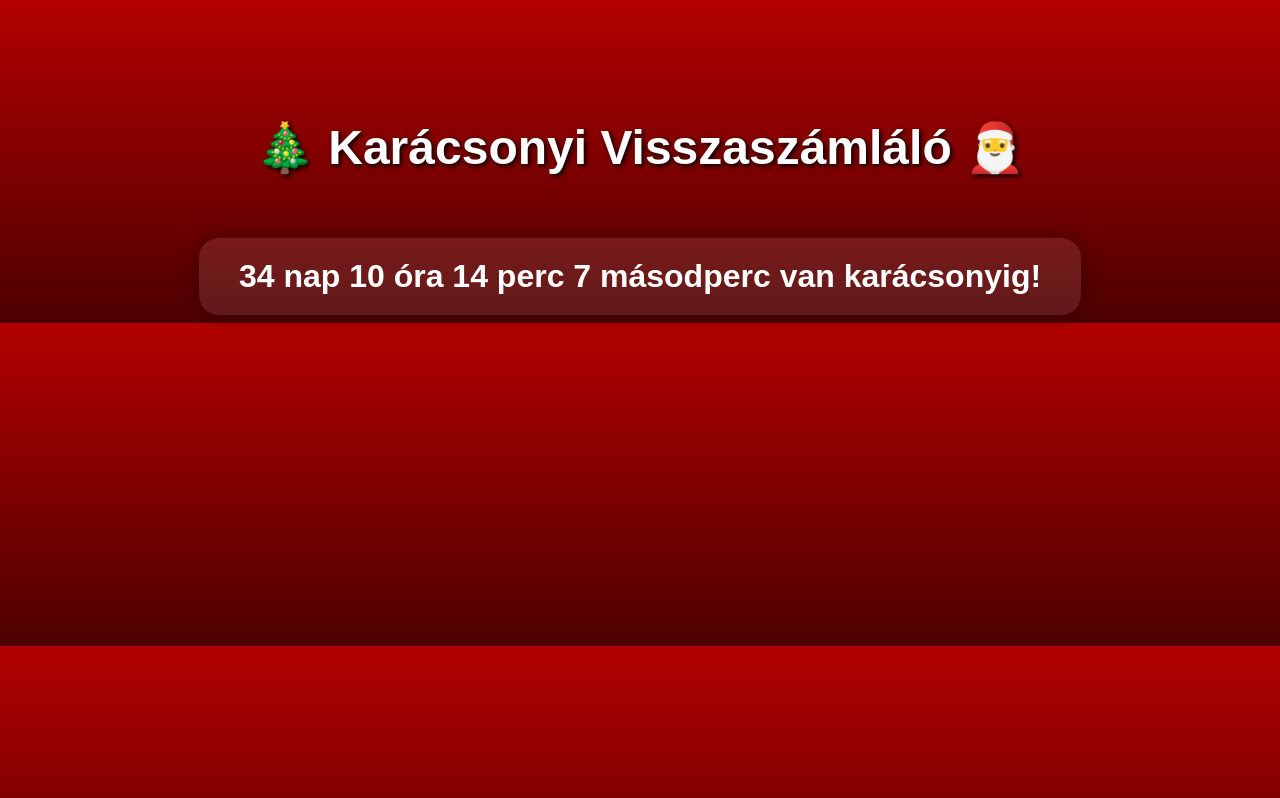
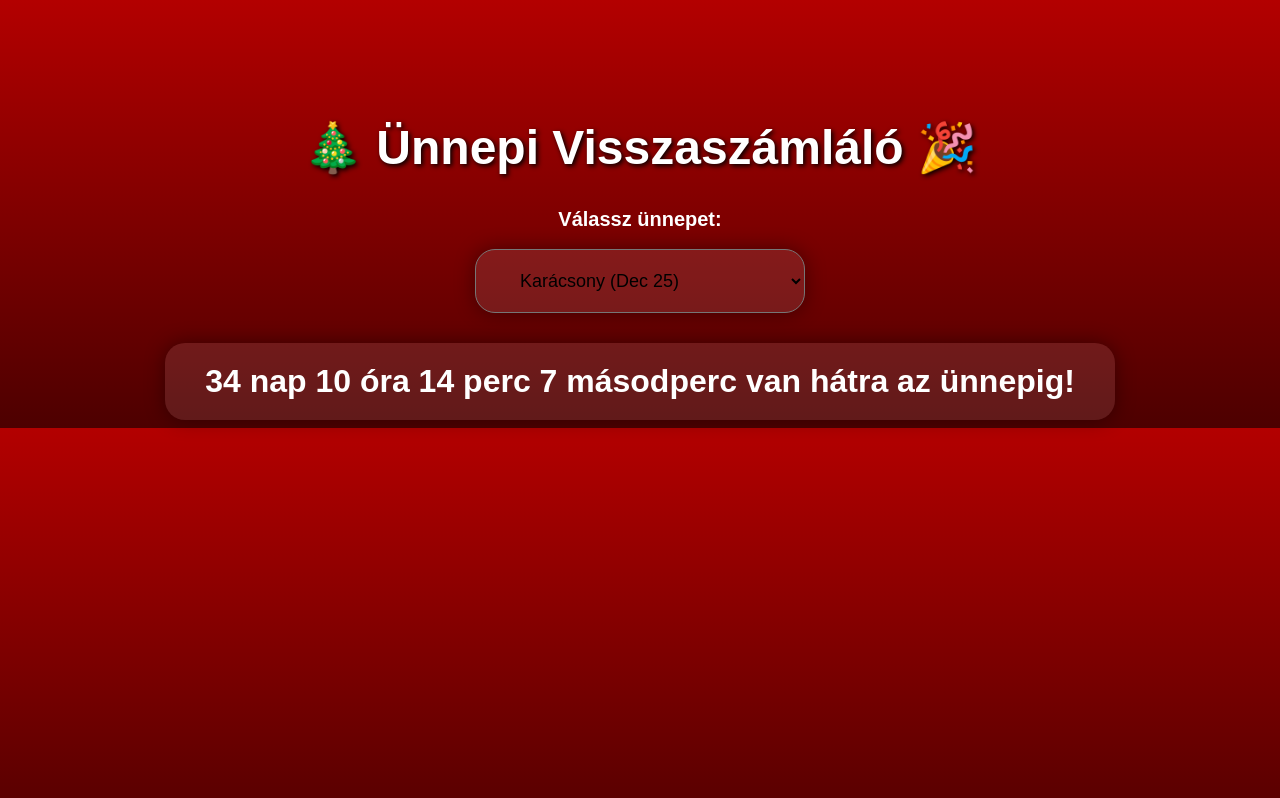
Before and after one commit to ReavexVoid/christmas---Hungary, a plain HTML site: page index.html in a window 1280 px wide. Drawn offline with Linux system fonts and the light colour scheme.

Commit message:
Update index.html

```diff
--- a/index.html
+++ b/index.html
@@ -32,24 +32,38 @@
 </head>
 <body>
 
-    <h1>🎄 Karácsonyi Visszaszámláló 🎅</h1>
-    <div id="countdown" class="box">Betöltés...</div>
+    <h1>🎄 Ünnepi Visszaszámláló 🎉</h1>
+
+    <label for="holidaySelect" style="font-size:20px; font-weight:bold;">Válassz ünnepet:</label><br><br>
+    <select id="holidaySelect" class="box" style="font-size:18px;">
+        <option value="12-25">Karácsony (Dec 25)</option>
+        <option value="01-01">Újév (Jan 1)</option>
+        <option value="02-14">Valentin nap (Feb 14)</option>
+        <option value="03-15">Nemzeti Ünnep (Mar 15)</option>
+        <option value="04-01">Húsvét (változó) – manuális!</option>
+        <option value="10-31">Halloween (Oct 31)</option>
+    </select>
+
+    <div id="countdown" class="box" style="margin-top:30px;">Betöltés...</div>
 
 <script>
-    function getNextChristmas() {
+    function getNextHoliday() {
         const now = new Date();
-        let christmas = new Date(now.getFullYear(), 11, 25, 0, 0, 0); // Dec 25
+        const select = document.getElementById("holidaySelect").value.split("-");
+        const month = parseInt(select[0]) - 1;
+        const day = parseInt(select[1]);
 
-        // Ha idén már elmúlt, akkor jövő év
-        if (now > christmas) {
-            christmas.setFullYear(christmas.getFullYear() + 1);
+        let holiday = new Date(now.getFullYear(), month, day, 0, 0, 0);
+
+        if (now > holiday) {
+            holiday.setFullYear(holiday.getFullYear() + 1);
         }
-        return christmas;
+        return holiday;
     }
 
     function updateCountdown() {
         const now = new Date();
-        const target = getNextChristmas();
+        const target = getNextHoliday();
 
         const diff = target - now;
 
@@ -59,8 +73,10 @@
         const days = Math.floor(diff / (1000 * 60 * 60 * 24));
 
         document.getElementById("countdown").textContent =
-            `${days} nap ${hours} óra ${minutes} perc ${seconds} másodperc van karácsonyig!`;
+            `${days} nap ${hours} óra ${minutes} perc ${seconds} másodperc van hátra az ünnepig!`;
     }
+
+    document.getElementById("holidaySelect").addEventListener("change", updateCountdown);
 
     setInterval(updateCountdown, 1000);
     updateCountdown();
```
